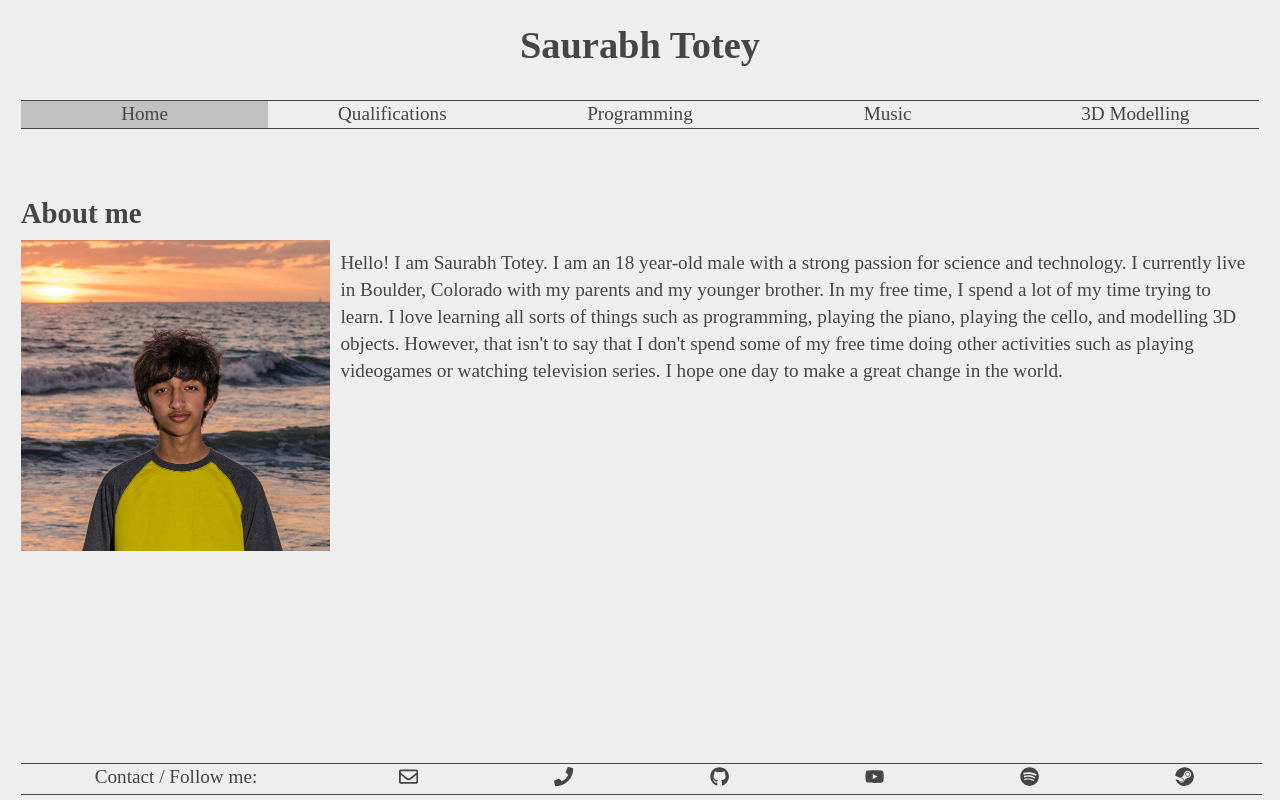
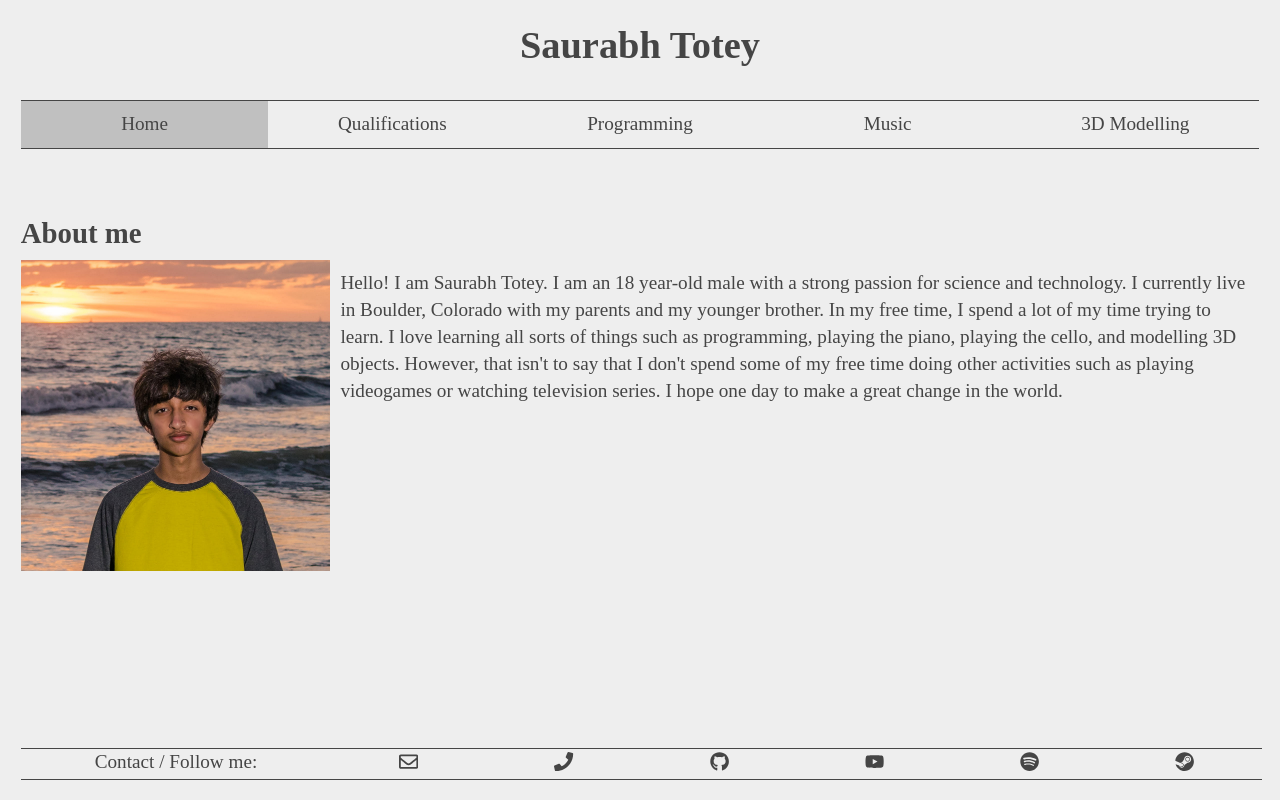
Before and after one commit to SaurabhTotey/Portfolio-Website, a Gatsby app: page / in a window 1280 px wide. Built offline with nearby package versions, Linux system fonts and the light colour scheme.

Commit message:
Made Navbar links thicker

```diff
--- a/src/components/Footer.js
+++ b/src/components/Footer.js
@@ -63,7 +63,7 @@ class Footer extends React.Component {
 			style = {
 				...style,
 				position: "absolute",
-				bottom: "5px",
+				bottom: "10px",
 				width: "97%"
 			}
 		}
--- a/src/styles/Footer.css
+++ b/src/styles/Footer.css
@@ -8,3 +8,8 @@
 .footerLink:hover {
 	background-color: silver;
 }
+
+footer {
+	margin-top: 10px;
+	margin-bottom: 10px;
+}
--- a/src/styles/Navbar.css
+++ b/src/styles/Navbar.css
@@ -4,6 +4,11 @@
 	overflow: hidden;
 	border-top: 1px solid #454545;
 	border-bottom: 1px solid #454545;
+}
+
+.navbarLink {
+	padding-top: 10px;
+	padding-bottom: 10px;
 }
 
 .navbarItem .navbarLink {
```
